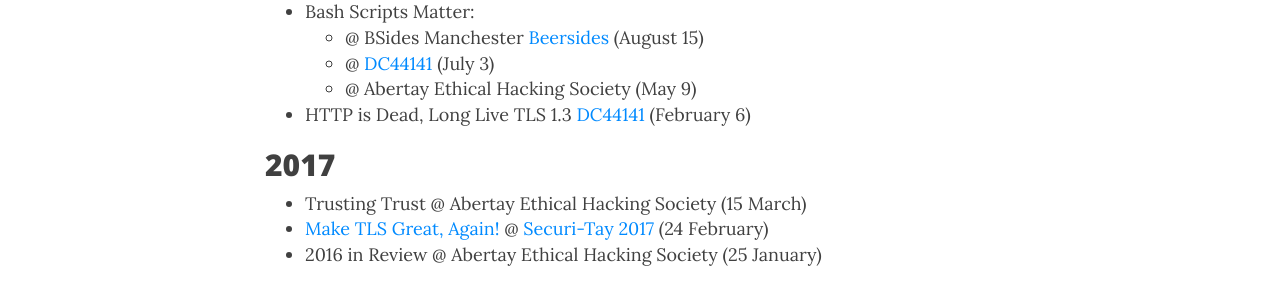
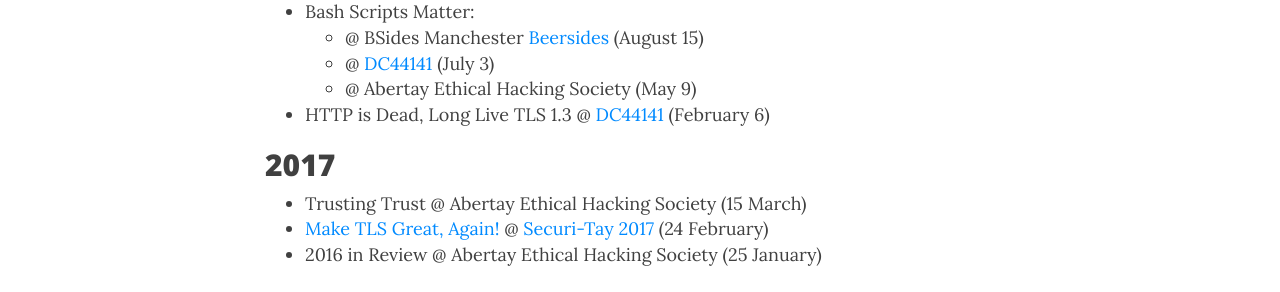
Before and after one commit to 0xmachos/0xmachos.github.io, a Jekyll site: the page built from talks.md, in a window 1280 px wide and 900 px high, scrolled down 372 px. Shown: the part 157-449 px from the top of the window. Built offline with Jekyll 4.4.1, drawn with Linux system fonts in a browser that asks for light colours; nearby versions of some CDN libraries.

```diff
--- a/talks.md
+++ b/talks.md
@@ -18,7 +18,7 @@ excerpt: "Talks I've given"
     - @ BSides Manchester [Beersides](https://www.bsidesmcr.org.uk/beersides-pre-party) (August 15)
     - @ [DC44141](https://twitter.com/DC44141) (July 3)
     - @ Abertay Ethical Hacking Society (May 9)
-  - HTTP is Dead, Long Live TLS 1.3 [DC44141](https://twitter.com/DC44141) (February 6)
+  - HTTP is Dead, Long Live TLS 1.3 @ [DC44141](https://twitter.com/DC44141) (February 6)
 
 
 ## 2017
```
